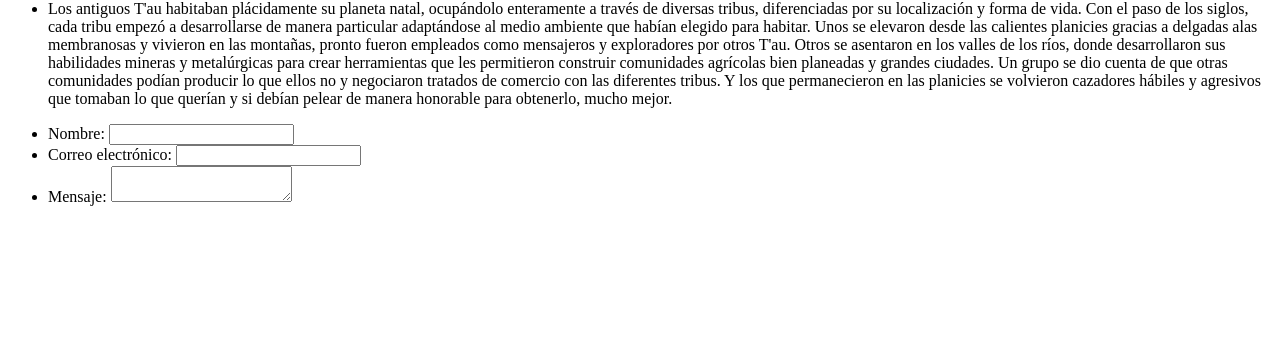
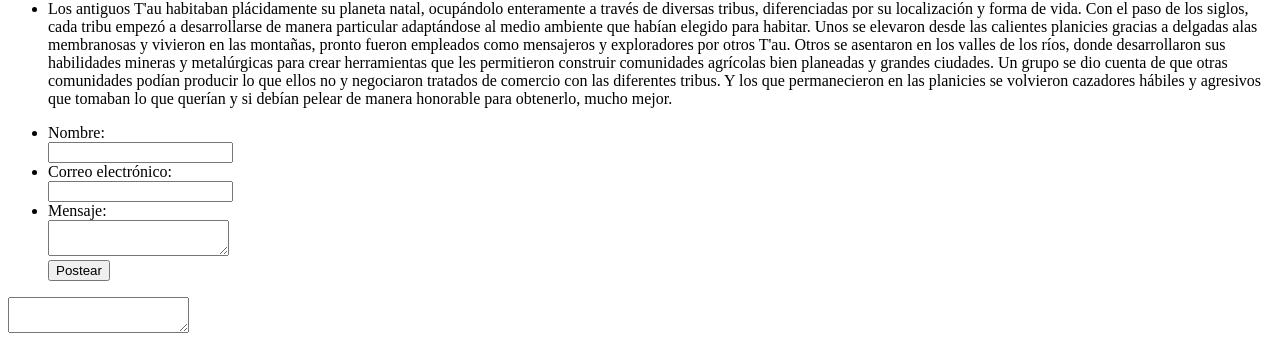
Before and after one commit to Andres-Poch/wk40kk, a plain HTML site: page index.html in a window 1280 px wide. Shown: the part 3455-3800 px from the top of the page. Before the commit the page ends 3677 px from the top, so only its background shows below. Drawn offline with Linux system fonts and the light colour scheme.

Commit message:
Update index.html

```diff
--- a/index.html
+++ b/index.html
@@ -66,17 +66,22 @@ Los ataques de los orkos se producen en masa con una combinación de tropas caó
 Con el paso de los siglos, cada tribu empezó a desarrollarse de manera particular adaptándose al medio ambiente que habían elegido para habitar. Unos se elevaron desde las calientes planicies gracias a delgadas alas membranosas y vivieron en las montañas, pronto fueron empleados como mensajeros y exploradores por otros T'au. Otros se asentaron en los valles de los ríos, donde desarrollaron sus habilidades mineras y metalúrgicas para crear herramientas que les permitieron construir comunidades agrícolas bien planeadas y grandes ciudades. Un grupo se dio cuenta de que otras comunidades podían producir lo que ellos no y negociaron tratados de comercio con las diferentes tribus. Y los que permanecieron en las planicies se volvieron cazadores hábiles y agresivos que tomaban lo que querían y si debían pelear de manera honorable para obtenerlo, mucho mejor.</li>
         </ul>
     </section>
+<form>
   <ul>
     <li>
-     <label for="name">Nombre:</label>
+     <label for="name">Nombre:</label><br>
       <input type="text" id="name" name="user_name" />
     </li>
     <li>
-      <label for="mail">Correo electrónico:</label>
+      <label for="mail">Correo electrónico:</label><br>
       <input type="email" id="mail" name="user_mail" />
     </li>
     <li>
-      <label for="msg">Mensaje:</label>
+      <label for="msg">Mensaje:</label><br>
+      <textarea id="msg" name="user_message"></textarea>
+      <br><button type="submit"> Postear</button>
+  </ul>
+</form>
       <textarea id="msg" name="user_message"></textarea>
     </li>
   </ul>
```
